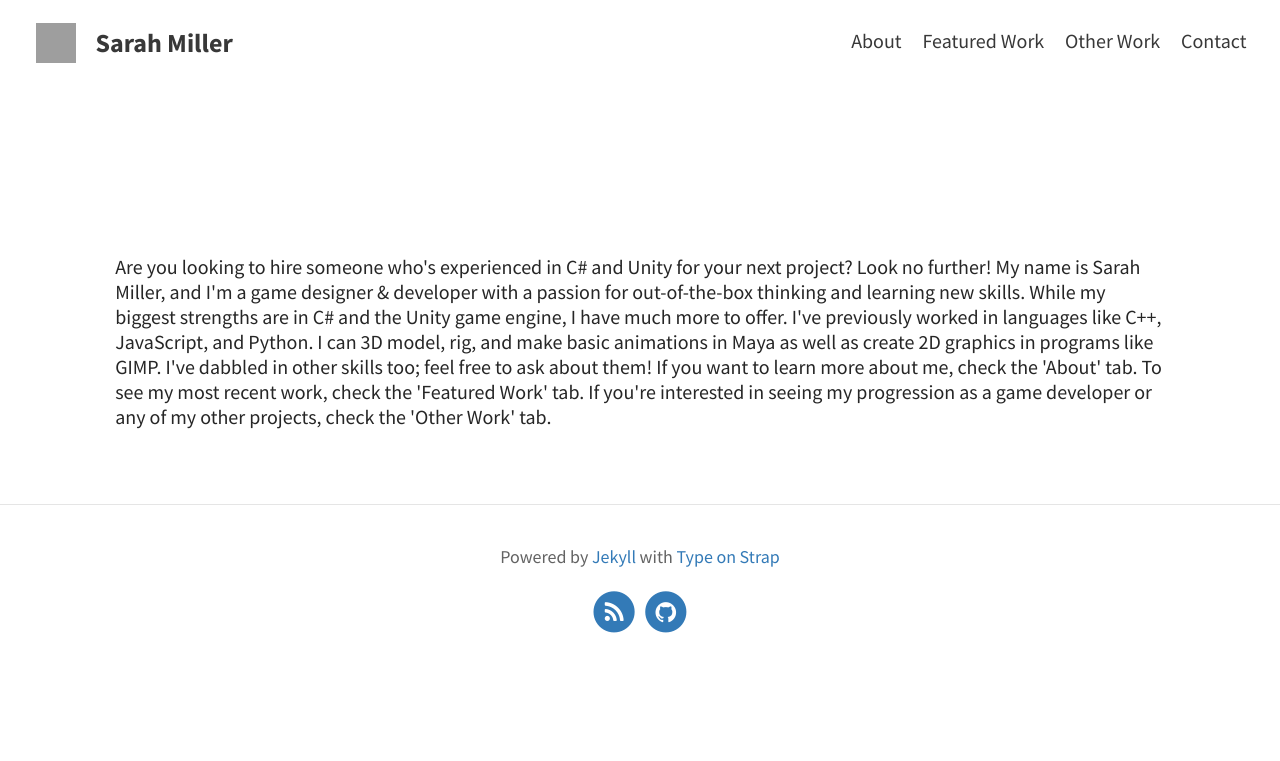
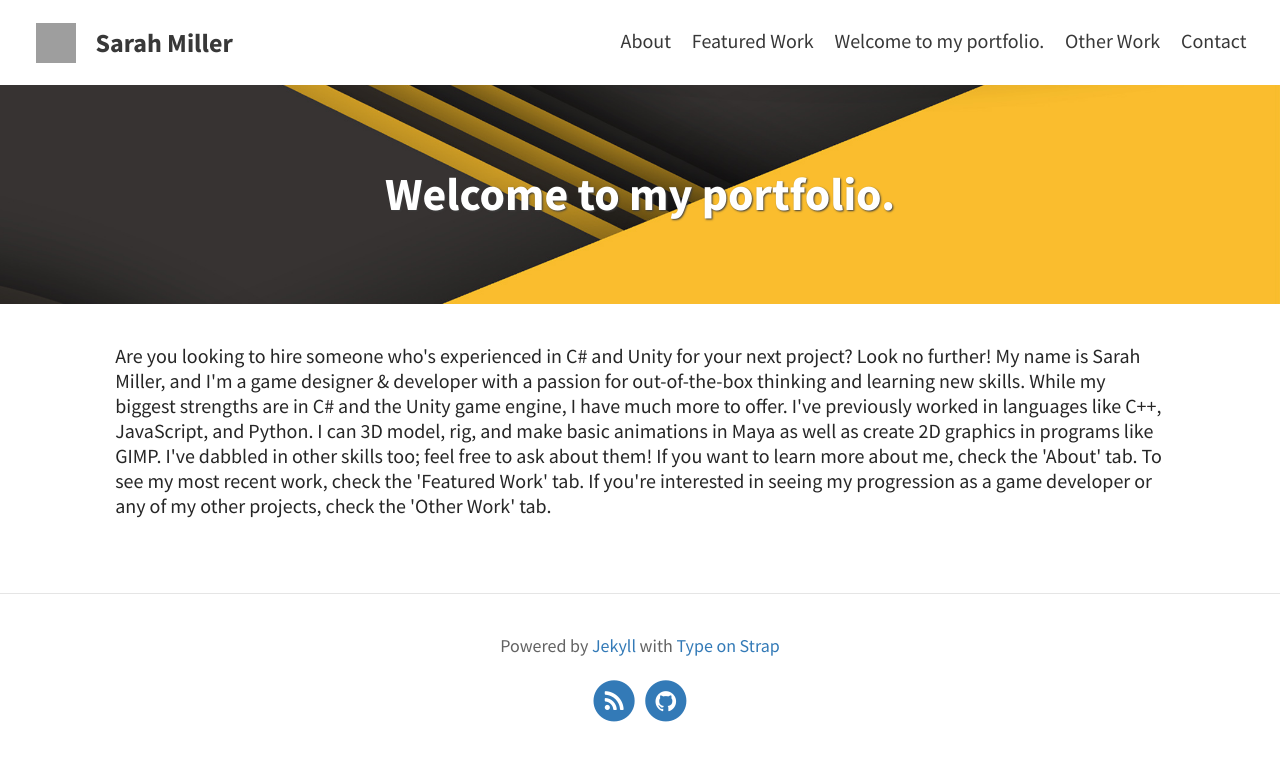
Before and after one commit to smillerworks/portfolio, a Jekyll site: the page built from index.html, in a window 1280 px wide. Shown: the top 761 px of the page. Built offline with Jekyll 4.4.1, drawn with Linux system fonts in a browser that asks for light colours; the list of posts is cut into pages by our own code; grey boxes are pictures that could not be loaded.

Commit message:
Update index.html

```diff
--- a/index.html
+++ b/index.html
@@ -1,5 +1,7 @@
 ---
 layout: page
+title: Welcome to my portfolio.
+feature-img: "assets/img/black&yellowshapes.jpg"
 ---
 
 Are you looking to hire someone who's experienced in C# and Unity for your next project? Look no further! My name is Sarah Miller, and I'm a game designer & developer with a passion for out-of-the-box thinking and learning new skills.
```
